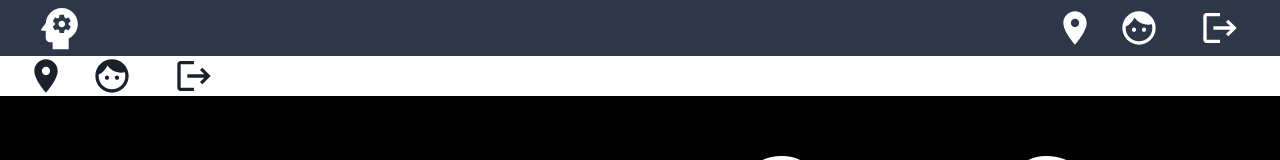
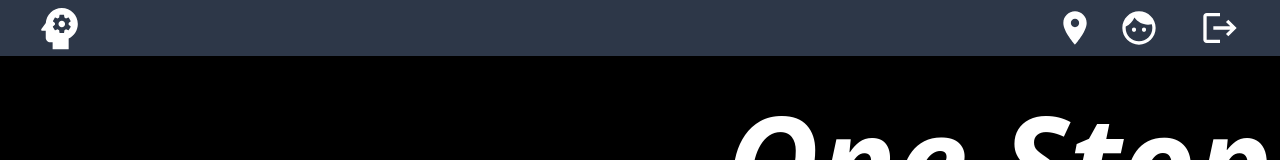
Before and after one commit to Rohanfizz/HACKNITRR-BAKOLIBANGERS, a Next.js app: page /home in a window 1280 px wide. Shown: the top 160 px of the page. Built offline with nearby package versions, Linux system fonts and the light colour scheme.

Commit message:
conflict resolved

```diff
--- a/src/components/UI/NavBar.tsx
+++ b/src/components/UI/NavBar.tsx
@@ -61,6 +61,7 @@ const NavBar: React.FC = ({ children }) => {
                         <Button
                             bgColor="transparent"
                             _hover={{ bg: "gray.900" }}
+                            onClick={onClickHandler}
                         >
                             <LogoutIcon sx={{ fontSize: 40 }} />
                         </Button>
@@ -68,7 +69,7 @@ const NavBar: React.FC = ({ children }) => {
                 </Flex>
             </Flex>
         </Box>
-        <Flex
+        {/* <Flex
           // bgColor={"red"}
           height="100%"
           width="20%"
@@ -90,7 +91,7 @@ const NavBar: React.FC = ({ children }) => {
               <LogoutIcon sx={{ fontSize: 40 }} />
             </Button>
           </Box>
-        </Flex>
+        </Flex> */}
 
     </>
   );
```
